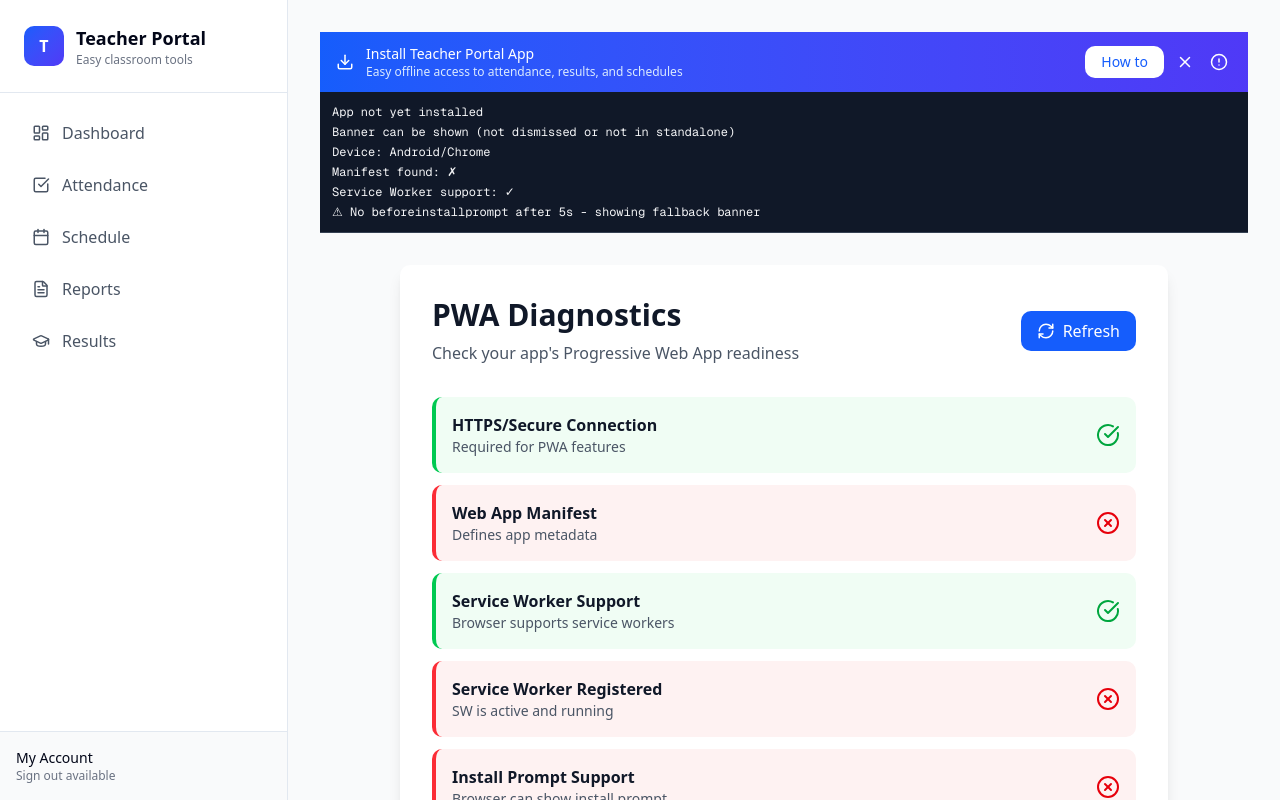
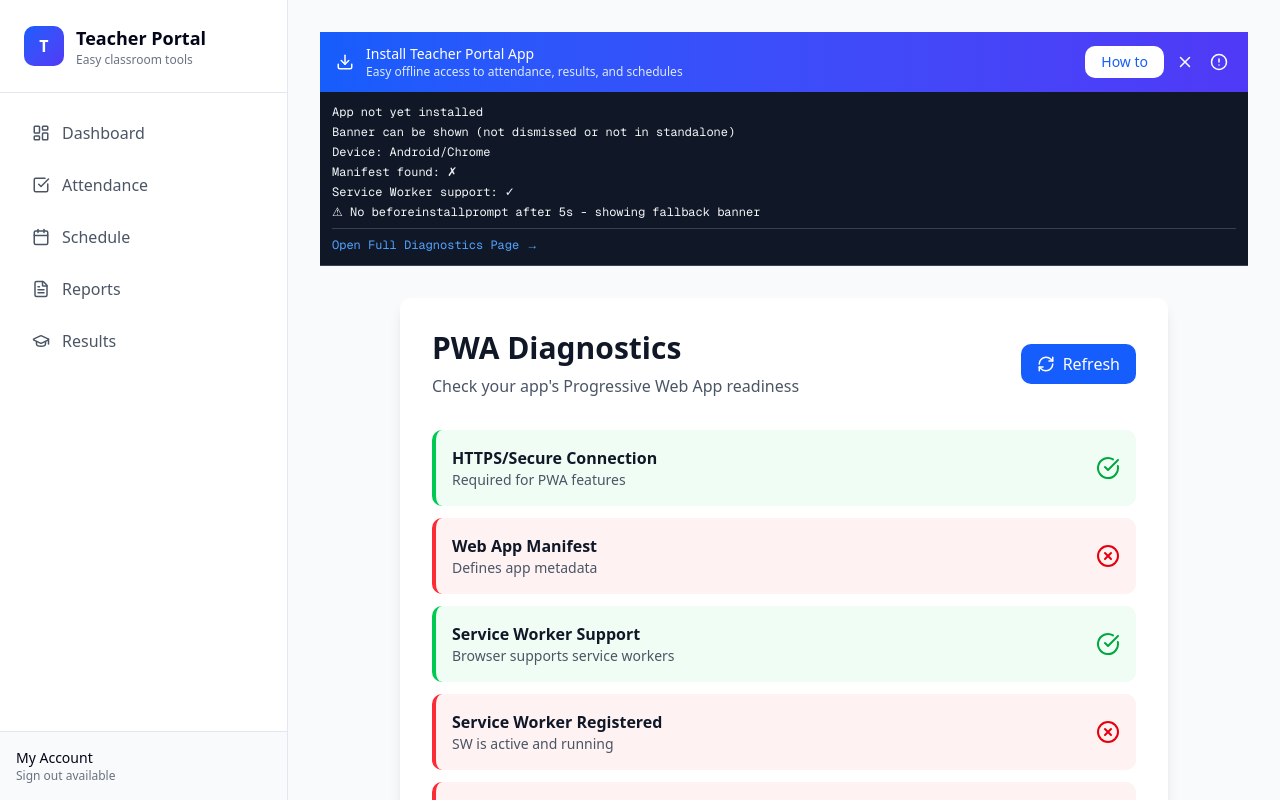
Before and after one commit to Affanasrar/shams-sms, a Next.js app: page /teacher/diagnostics in a window 1280 px wide. Both pictures are taken after a click on the button 1219 px from the left and 62 px from the top of the page. Shown: the top 800 px of the page. Built offline with nearby package versions, Linux system fonts and the light colour scheme.

Commit message:
updated PWA

```diff
--- a/app/teacher/pwa-banner.tsx
+++ b/app/teacher/pwa-banner.tsx
@@ -216,6 +216,11 @@ export default function TeacherPWABanner() {
             {debugInfo.map((log, i) => (
               <div key={i}>{log}</div>
             ))}
+            <div className="mt-2 pt-2 border-t border-gray-700">
+              <a href="/teacher/diagnostics" className="text-blue-400 hover:underline block">
+                Open Full Diagnostics Page →
+              </a>
+            </div>
           </div>
         </div>
       )}
--- a/proxy.ts
+++ b/proxy.ts
@@ -19,7 +19,7 @@ export default clerkMiddleware(async (auth, req) => {
 export const config = {
   matcher: [
     // Skip Next.js internals and static files
-    '/((?!_next|[^?]*\\.(?:html?|css|js(?!on)|jpe?g|webp|png|gif|svg|ttf|woff2?|ico|csv|docx?|xlsx?|zip|webmanifest)|manifest.json|sw.js).*)',
+    '/((?!_next|[^?]*\\.(?:html?|css|js(?!on)|jpe?g|webp|png|gif|svg|ttf|woff2?|ico|csv|docx?|xlsx?|zip|webmanifest)|manifest.json|sw.js|manifest).*)',
     // Always run for API routes
     '/(api|trpc)(.*)',
   ],
```
